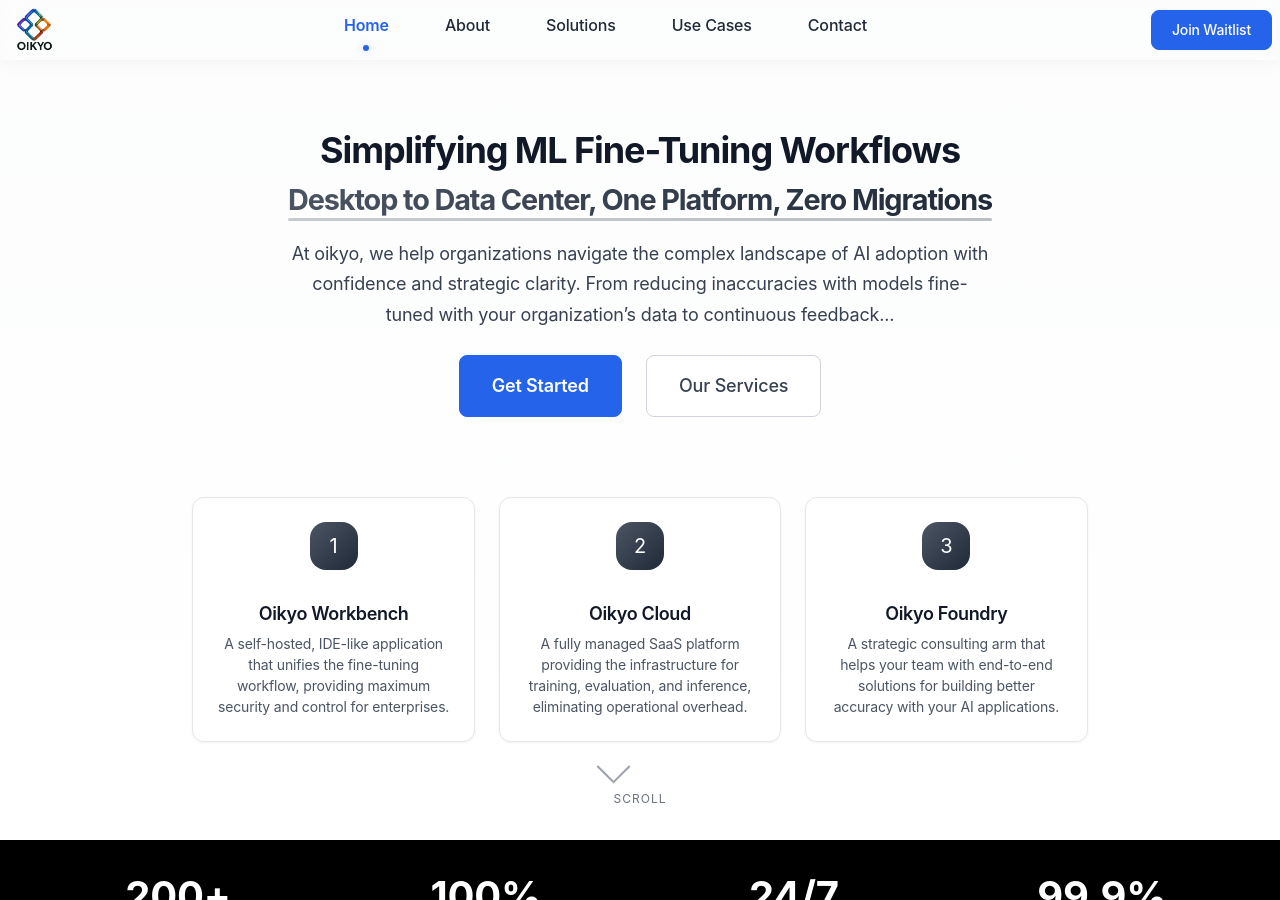
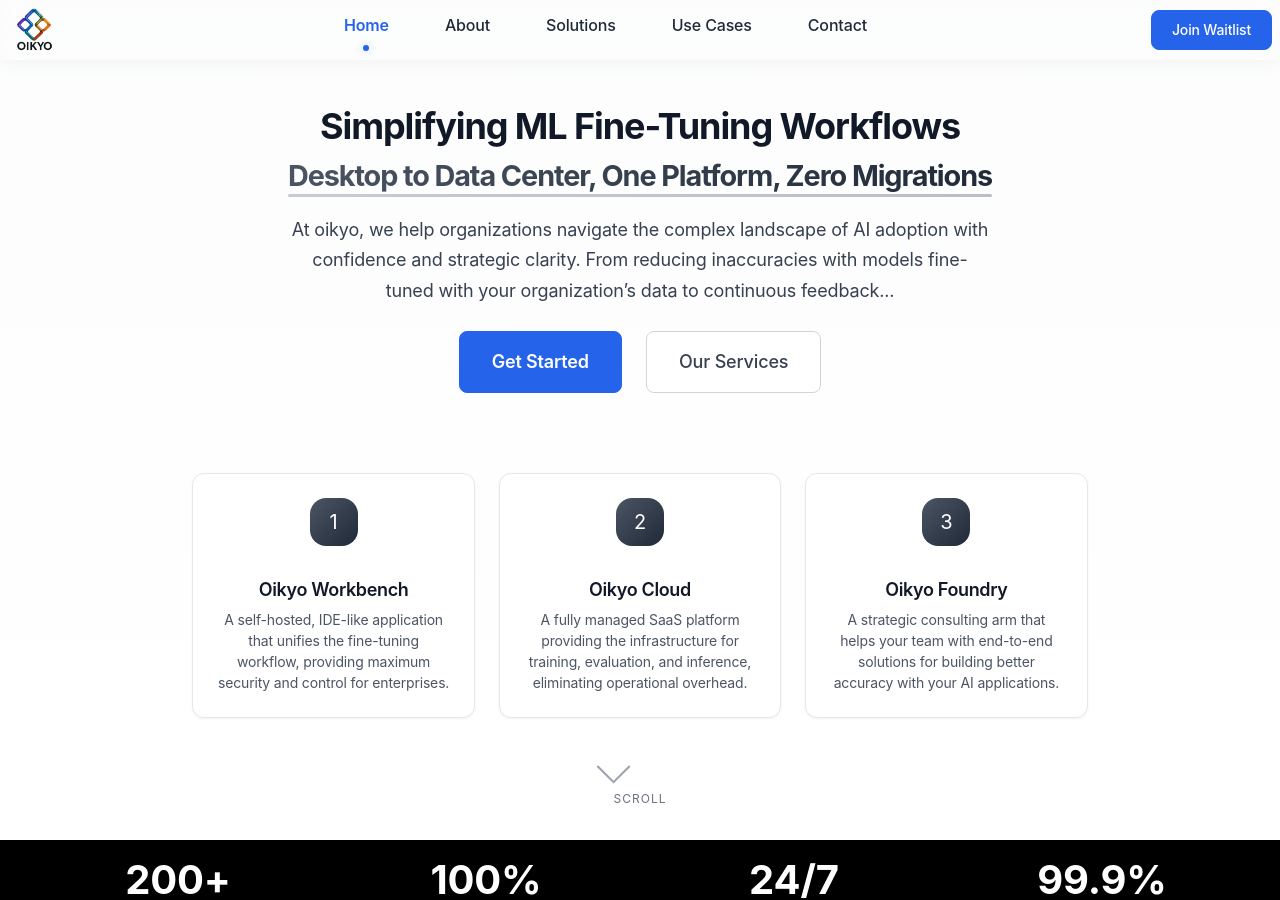
Before and after one commit to oikyoai/oikyo.ai, a Jekyll site: the page built from index.md, in a window 1280 px wide and 900 px high. Built offline with Jekyll 4.4.1, drawn with Linux system fonts in a browser that asks for light colours.

Commit message:
narrow stat bar

```diff
--- a/_sass/components/_stats-bar.scss
+++ b/_sass/components/_stats-bar.scss
@@ -1,7 +1,7 @@
 .stats-bar {
   background-color: #000;
   color: #fff;
-  padding: 1rem 0;
+  padding: 0.5rem 0;
   text-align: center;
 }
 
@@ -14,7 +14,7 @@
 }
 
 .stat {
-  padding: 0.5rem;
+  padding: 0;
 }
 
 .stat-number {
--- a/_sass/layout/_hero.scss
+++ b/_sass/layout/_hero.scss
@@ -7,7 +7,7 @@
   align-items: center;
   background: $white;
   overflow: hidden;
-  padding: calc($space-24 + 60px) 0 $space-24;
+  padding: calc($space-12 + 60px) 0 $space-24;
 
   @media (max-width: $breakpoint-md) {
     min-height: 80vh;
```
